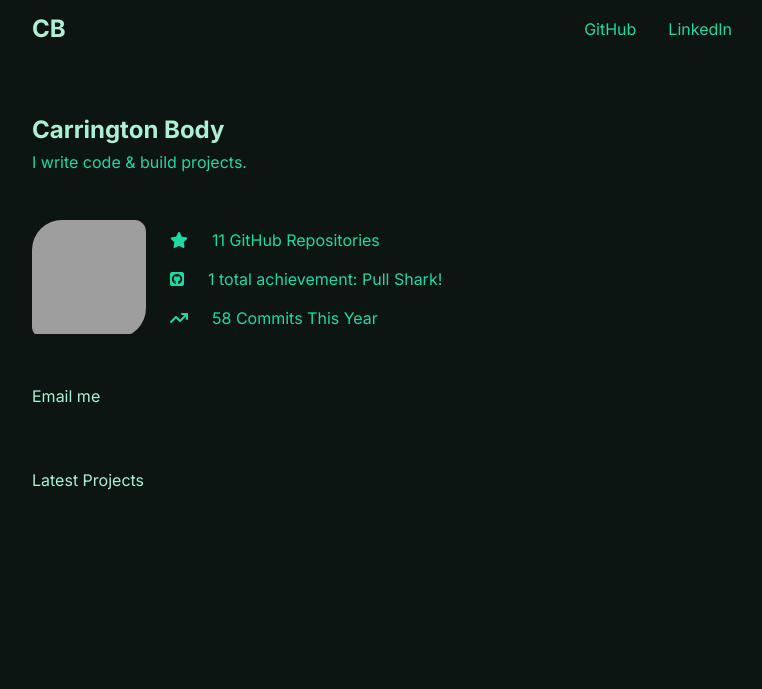
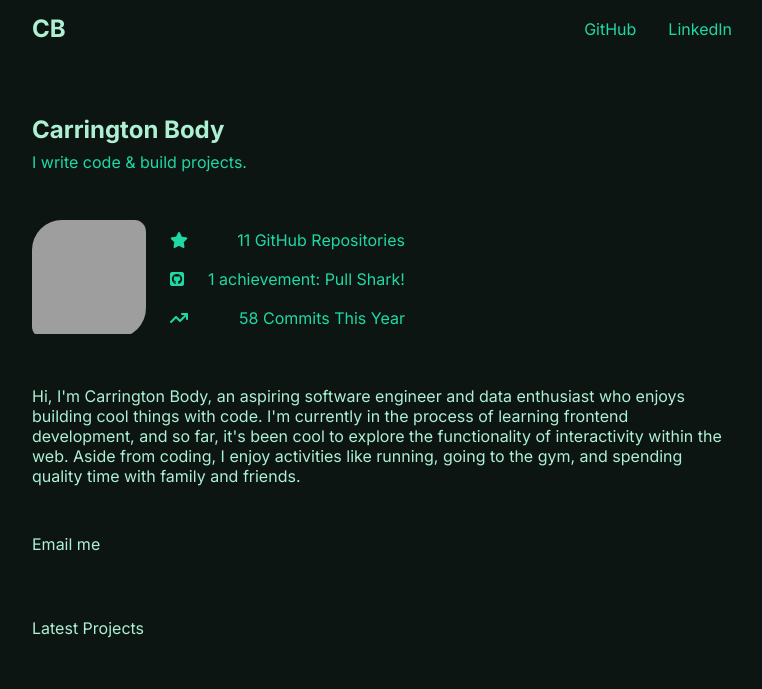
Before and after one commit to cbody2/my-web-portfolio, a plain HTML site: page index.html in a window 1280 px wide. Shown: the whole page, without its empty margins (258-1020 px from the left). Drawn offline with Linux system fonts and the light colour scheme; grey boxes are pictures that could not be loaded.

Commit message:
Added bio

```diff
--- a/index.html
+++ b/index.html
@@ -36,18 +36,34 @@
                 </div>
                 <div class="darkerText stats">
                     <div>
-                        <i class="fa-solid fa-star"></i>
+                        <div>
+                            <i class="fa-solid fa-star"></i>
+                        </div>
                         <p>11 GitHub Repositories</p> <!-- icon -->
                     </div>
                     <div>
-                        <i class="fa-brands fa-square-github"></i>
-                        <p>1 total achievement: Pull Shark!</p> <!-- icon -->
+                        <div>
+                            <i class="fa-brands fa-square-github"></i>
+                        </div>
+                        <p>1 achievement: Pull Shark!</p> <!-- icon -->
                     </div>
                     <div>
-                        <i class="fa-solid fa-arrow-trend-up"></i>
+                        <div>
+                            <i class="fa-solid fa-arrow-trend-up"></i>
+                        </div>
                         <p>58 Commits This Year</p> <!-- icon -->
                     </div>
                 </div>
+            </div>
+            <div class="aboutMe">
+                <p>
+                    Hi, I'm Carrington Body, an aspiring software engineer and data
+                    enthusiast who enjoys building cool things with code. I'm currently in
+                    the process of learning frontend development, and so far, it's been cool
+                    to explore the functionality of interactivity within the web. Aside from
+                    coding, I enjoy activities like running, going to the gym, and spending
+                    quality time with family and friends.
+                </p>
             </div>
             <div>
                 <a>
```
